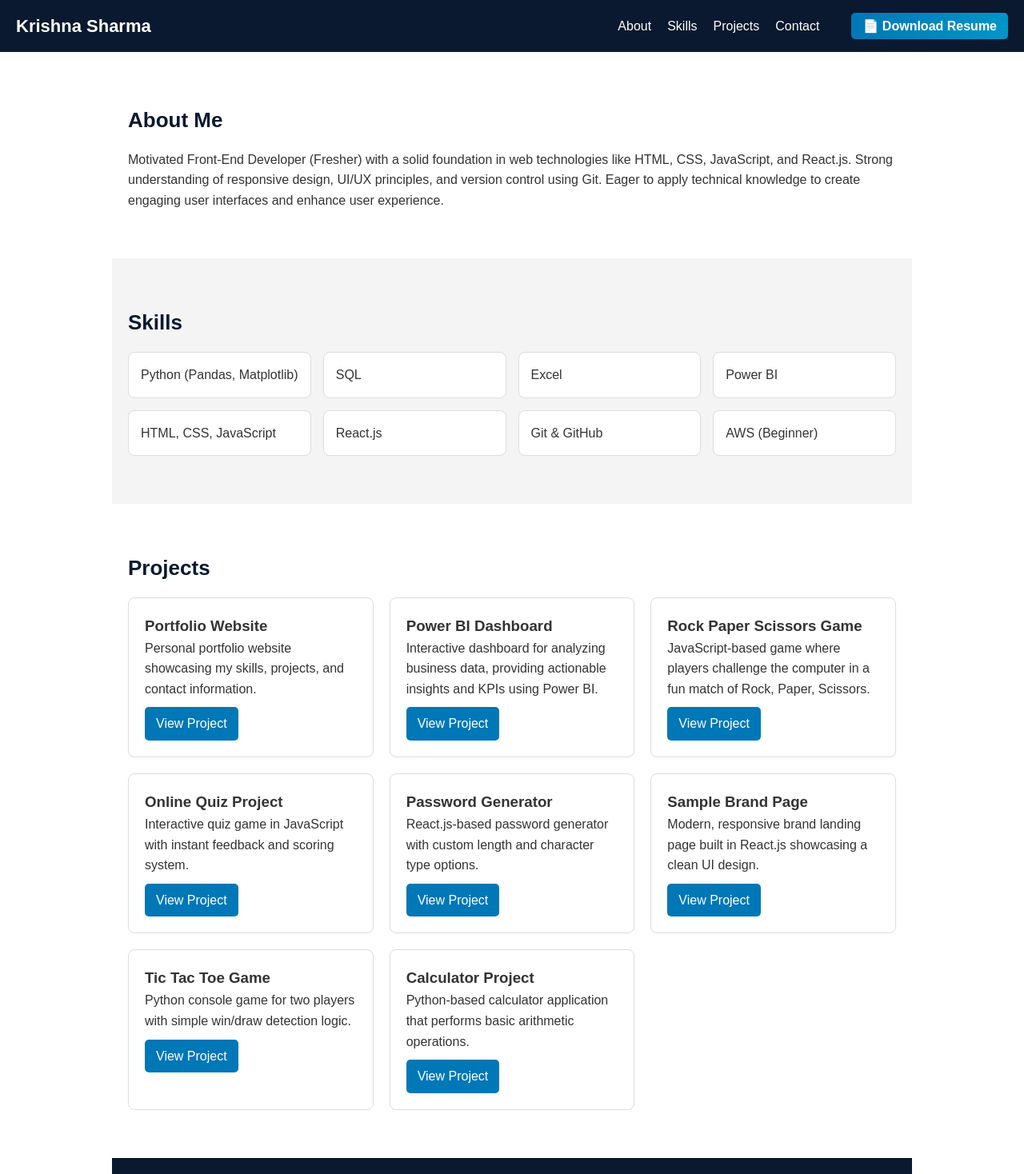
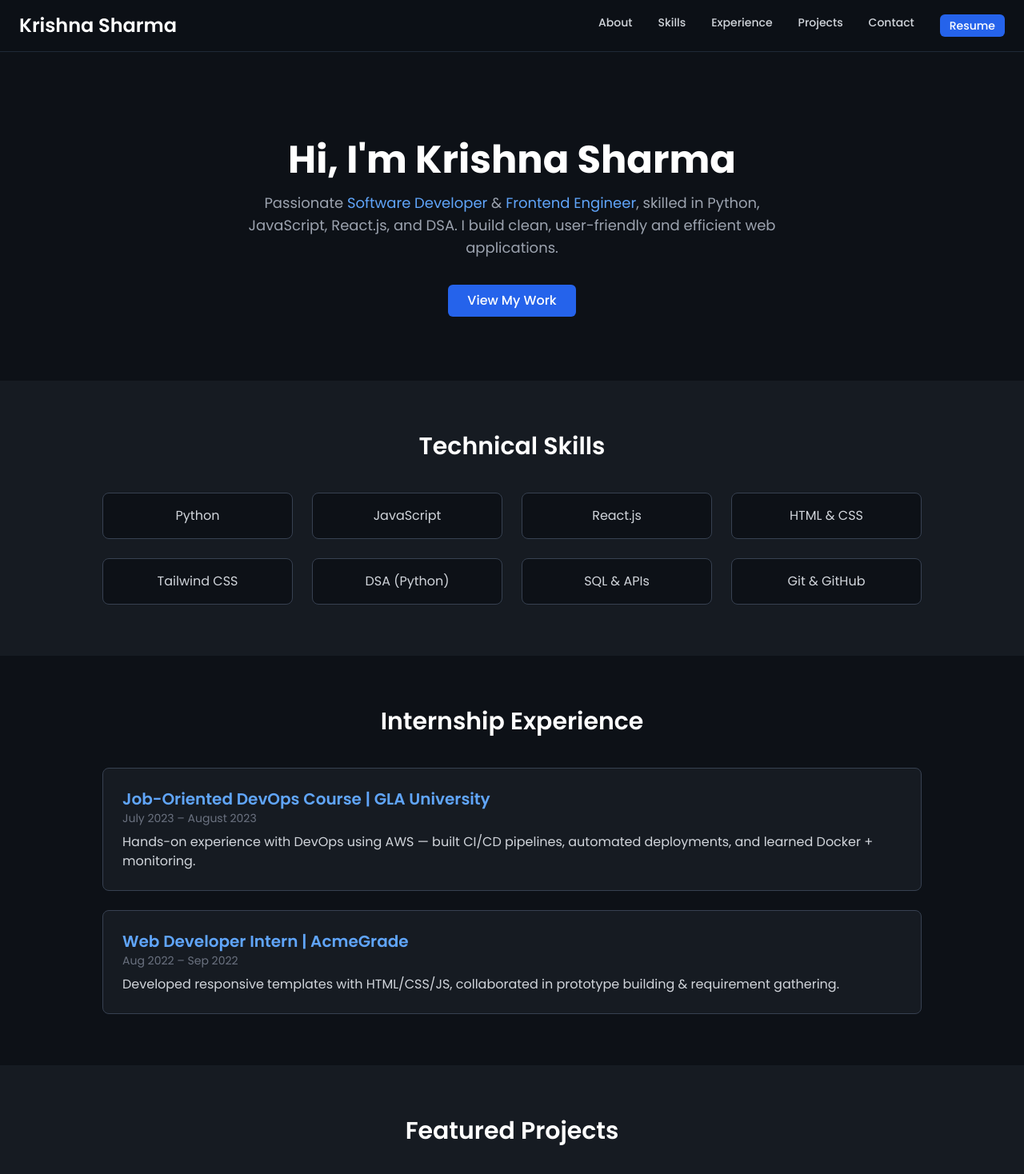
Before and after one commit to krshna02/Portfolio, a plain HTML site: page index.html in a window 1280 px wide. Shown: the top 1468 px of the page at 80% size. Drawn offline with nearby package versions, Linux system fonts and the light colour scheme.

Commit message:
Revamp portfolio website with new layout and styles
Updated the portfolio website to enhance layout, styling, and content. Added new sections for skills, experience, and projects, and improved responsiveness with Tailwind CSS.

```diff
--- a/index.html
+++ b/index.html
@@ -2,200 +2,155 @@
 <html lang="en">
 <head>
   <meta charset="UTF-8">
-<meta name="viewport" content="width=device-width, initial-scale=1.0">
-<title>Krishna Sharma - Portfolio</title>
-<style>
-  * { margin: 0; padding: 0; box-sizing: border-box; }
-  html { scroll-behavior: smooth; }
-  body { font-family: Arial, sans-serif; background-color: #fff; color: #333; line-height: 1.6; }
+  <meta name="viewport" content="width=device-width, initial-scale=1">
+  <title>Krishna Sharma | Software & Front-end Developer</title>
+  <script src="https://cdn.tailwindcss.com"></script>
+  <link href="https://fonts.googleapis.com/css2?family=Poppins:wght@400;500;600;700&display=swap" rel="stylesheet">
+  <style> body { font-family: 'Poppins', sans-serif; } </style>
+</head>
+<body class="bg-[#0d1117] text-gray-300 antialiased">
 
-  /* Header */
-  header {
-    background-color: #0a192f; color: white; padding: 15px 20px;
-    position: fixed; width: 100%; top: 0; z-index: 1000;
-    display: flex; justify-content: space-between; align-items: center;
-  }
-  header h1 { font-size: 22px; }
-  nav ul { display: flex; list-style: none; }
-  nav ul li { margin-left: 20px; }
-  nav ul li a { color: white; text-decoration: none; }
-  nav ul li a:hover { color: #0077b6; }
-
-  /* Resume Button */
-  .resume-btn {
-    background: linear-gradient(90deg, #0077b6, #0096c7);
-    color: white; padding: 8px 14px;
-    margin-left: 20px; border-radius: 5px; font-weight: bold;
-    text-decoration: none; transition: 0.3s ease;
-  }
-  .resume-btn:hover { background: linear-gradient(90deg, #005f73, #0077b6); }
-
-  /* Mobile Menu */
-  #menu-btn { display: none; background: none; border: none; cursor: pointer; }
-  #menu-btn svg { fill: white; }
-  #mobile-menu { display: none; background-color: #0a192f; }
-  #mobile-menu ul { list-style: none; padding: 10px; }
-  #mobile-menu ul li { padding: 10px 0; }
-  #mobile-menu ul li a { color: white; text-decoration: none; }
-
-  /* Sections */
-  section { padding: 60px 20px; max-width: 1000px; margin: auto; }
-  section h2 { font-size: 26px; margin-bottom: 15px; color: #0a192f; }
-
-  /* Skills */
-  .skills-grid {
-    display: grid; grid-template-columns: repeat(auto-fit, minmax(200px, 1fr)); gap: 15px;
-  }
-  .skill-card {
-    background: white; padding: 15px; border-radius: 8px;
-    border: 1px solid #ddd; transition: transform 0.2s ease;
-  }
-  .skill-card:hover { transform: scale(1.05); border-color: #0077b6; }
-
-  /* Projects */
-  .projects-grid {
-    display: grid; grid-template-columns: repeat(auto-fit, minmax(300px, 1fr)); gap: 20px;
-  }
-  .project-card {
-    background: white; padding: 20px; border-radius: 8px;
-    border: 1px solid #ddd; transition: box-shadow 0.3s ease;
-  }
-  .project-card:hover { box-shadow: 0 4px 12px rgba(0,0,0,0.15); }
-  .project-card a {
-    display: inline-block; margin-top: 10px; background: #0077b6; color: white;
-    padding: 8px 14px; border-radius: 5px; text-decoration: none;
-  }
-  .project-card a:hover { background: #005f73; }
-
-  /* Contact */
-  #contact { background-color: #0a192f; color: white; text-align: center; }
-  #contact a { color: #90e0ef; text-decoration: underline; }
-
-  /* Footer */
-  footer { background: #0a192f; color: #ccc; text-align: center; padding: 10px; font-size: 14px; }
-
-  /* Responsive */
-  @media (max-width: 768px) {
-    nav ul { display: none; }
-    #menu-btn { display: block; }
-    #mobile-menu.show { display: block; }
-    .resume-btn { margin: 10px 0 0 0; display: inline-block; }
-  }
-</style>
-</head>
-<body>
-
-<header>
-  <h1>Krishna Sharma</h1>
-  <nav>
-    <ul>
-      <li><a href="#about">About</a></li>
-      <li><a href="#skills">Skills</a></li>
-      <li><a href="#projects">Projects</a></li>
-      <li><a href="#contact">Contact</a></li>
-      <li><a href="KRISHNA resume.pdf" download class="resume-btn">📄 Download Resume</a></li>
-    </ul>
+  <!-- Navbar -->
+  <header class="fixed w-full bg-[#0d1117]/95 backdrop-blur-md z-50 border-b border-gray-800">
+    <div class="max-w-7xl mx-auto flex justify-between items-center px-6 py-4">
+      <h1 class="text-xl md:text-2xl font-semibold text-white">Krishna Sharma</h1>
+      <nav class="hidden md:flex space-x-8 text-sm font-medium">
+        <a href="#about" class="hover:text-blue-400 transition">About</a>
+        <a href="#skills" class="hover:text-blue-400 transition">Skills</a>
+        <a href="#experience" class="hover:text-blue-400 transition">Experience</a>
+        <a href="#projects" class="hover:text-blue-400 transition">Projects</a>
+        <a href="#contact" class="hover:text-blue-400 transition">Contact</a>
+        <a href="KRISHNA'resume.pdf" download class="bg-blue-600 text-white px-3 py-1 rounded-md hover:bg-blue-500 transition">Resume</a>
       </nav>
-  <button id="menu-btn">
-    <svg xmlns="http://www.w3.org/2000/svg" height="24" width="24"><path d="M4 6h16v2H4zm0 5h16v2H4zm0 5h16v2H4z"/></svg>
-  </button>
+      <button id="menu-btn" class="md:hidden text-white text-3xl">&#9776;</button>
+    </div>
+    <div id="mobile-menu" class="hidden flex-col bg-[#161B22] text-center md:hidden border-t border-gray-800">
+      <a href="#about" class="py-2 hover:text-blue-400 transition">About</a>
+      <a href="#skills" class="py-2 hover=text-blue-400 transition">Skills</a>
+      <a href="#experience" class="py-2 hover:text-blue-400 transition">Experience</a>
+      <a href="#projects" class="py-2 hover:text-blue-400 transition">Projects</a>
+      <a href="#contact" class="py-2 hover:text-blue-400 transition">Contact</a>
+      <a href="KRISHNA_resume.pdf" download class="py-2 bg-blue-600 mx-6 mt-2 rounded-md text-white hover:bg-blue-500 transition">Download Resume</a>
+    </div>
   </header>
 
-<div id="mobile-menu">
-  <ul>
-    <li><a href="#about">About</a></li>
-    <li><a href="#skills">Skills</a></li>
-    <li><a href="#projects">Projects</a></li>
-    <li><a href="#contact">Contact</a></li>
-    <li><a href="KRISHNA resume.pdf" download class="resume-btn">📄 Download Resume</a></li>
-  </ul>
-</div>
+  <!-- Spacer for fixed header -->
+  <div class="h-24"></div>
 
-<div style="height: 70px;"></div>
-
-<section id="about">
-  <h2>About Me</h2>
-  <p>
-   Motivated Front-End Developer (Fresher) with a solid foundation in web technologies like HTML, CSS, JavaScript, and React.js. Strong understanding of responsive design, UI/UX principles, and version control using Git. Eager to apply technical knowledge to create engaging user interfaces and enhance user experience.
+  <!-- Hero Section -->
+  <section id="about" class="text-center px-6 py-20">
+    <h2 class="text-4xl md:text-5xl font-bold text-white mb-4">Hi, I'm Krishna Sharma </h2>
+    <p class="max-w-2xl mx-auto text-lg text-gray-400">
+      Passionate <span class="text-blue-400">Software Developer</span> & <span class="text-blue-400">Frontend Engineer</span>, skilled in Python, JavaScript, React.js, and DSA. I build clean, user-friendly and efficient web applications.
     </p>
+    <a href="#projects" class="mt-8 inline-block bg-blue-600 hover:bg-blue-500 px-6 py-2 rounded-md text-white font-medium transition">View My Work</a>
   </section>
 
-<section id="skills" style="background-color:#f4f4f4;">
-  <h2>Skills</h2>
-  <div class="skills-grid">
-    <div class="skill-card">Python (Pandas, Matplotlib)</div>
-    <div class="skill-card">SQL</div>
-    <div class="skill-card">Excel</div>
-    <div class="skill-card">Power BI</div>
-    <div class="skill-card">HTML, CSS, JavaScript</div>
-    <div class="skill-card">React.js</div>
-    <div class="skill-card">Git & GitHub</div>
-    <div class="skill-card">AWS (Beginner)</div>
+  <!-- Skills Section -->
+  <section id="skills" class="bg-[#161B22] py-16 px-6">
+    <h2 class="text-3xl font-semibold text-center text-white mb-10">Technical Skills</h2>
+    <div class="max-w-5xl mx-auto grid grid-cols-2 sm:grid-cols-3 md:grid-cols-4 gap-6 text-center">
+      <div class="bg-[#0d1117] border border-gray-700 p-4 rounded-lg hover:border-blue-500 transition">Python</div>
+      <div class="bg-[#0d1117] border border-gray-700 p-4 rounded-lg hover:border-blue-500 transition">JavaScript</div>
+      <div class="bg-[#0d1117] border border-gray-700 p-4 rounded-lg hover:border-blue-500 transition">React.js</div>
+      <div class="bg-[#0d1117] border border-gray-700 p-4 rounded-lg hover:border-blue-500 transition">HTML & CSS</div>
+      <div class="bg-[#0d1117] border border-gray-700 p-4 rounded-lg hover:border-blue-500 transition">Tailwind CSS</div>
+      <div class="bg-[#0d1117] border border-gray-700 p-4 rounded-lg hover:border-blue-500 transition">DSA (Python)</div>
+      <div class="bg-[#0d1117] border border-gray-700 p-4 rounded-lg hover:border-blue-500 transition">SQL & APIs</div>
+      <div class="bg-[#0d1117] border border-gray-700 p-4 rounded-lg hover:border-blue-500 transition">Git & GitHub</div>
     </div>
   </section>
 
-<section id="projects">
-  <h2>Projects</h2>
-  <div class="projects-grid">
-    <div class="project-card">
-      <h3>Portfolio Website</h3>
-      <p>Personal portfolio website showcasing my skills, projects, and contact information.</p>
-      <a href="https://github.com/krshna02/Portfolio" target="_blank">View Project</a>
+  <!-- Experience Section -->
+  <section id="experience" class="py-16 px-6">
+    <h2 class="text-3xl font-semibold text-center text-white mb-10">Internship Experience</h2>
+    <div class="max-w-5xl mx-auto space-y-6">
+      <div class="bg-[#161B22] border border-gray-700 p-6 rounded-lg">
+        <h3 class="text-xl font-semibold text-blue-400">Job-Oriented DevOps Course | GLA University</h3>
+        <p class="text-sm text-gray-500 mb-2">July 2023 – August 2023</p>
+        <p>
+          Hands-on experience with DevOps using AWS — built CI/CD pipelines, automated deployments, and learned Docker + monitoring.
+        </p>
       </div>
-
-    <div class="project-card">
-      <h3>Power BI Dashboard</h3>
-      <p>Interactive dashboard for analyzing business data, providing actionable insights and KPIs using Power BI.</p>
-      <a href="https://github.com/krshna02/power-bi-project" target="_blank">View Project</a>
-    </div>
-    <div class="project-card">
-      <h3>Rock Paper Scissors Game</h3>
-      <p>JavaScript-based game where players challenge the computer in a fun match of Rock, Paper, Scissors.</p>
-      <a href="https://github.com/krshna02/krishnajsproject" target="_blank">View Project</a>
-    </div>
-    <div class="project-card">
-      <h3>Online Quiz Project</h3>
-      <p>Interactive quiz game in JavaScript with instant feedback and scoring system.</p>
-      <a href="https://github.com/krshna02/krishnajsproject" target="_blank">View Project</a>
-    </div>
-    <div class="project-card">
-      <h3>Password Generator</h3>
-      <p>React.js-based password generator with custom length and character type options.</p>
-      <a href="https://github.com/krshna02/react-projects" target="_blank">View Project</a>
-    </div>
-    <div class="project-card">
-      <h3>Sample Brand Page</h3>
-      <p>Modern, responsive brand landing page built in React.js showcasing a clean UI design.</p>
-      <a href="https://github.com/krshna02/react-projects" target="_blank">View Project</a>
-    </div>
-    <div class="project-card">
-      <h3>Tic Tac Toe Game</h3>
-      <p>Python console game for two players with simple win/draw detection logic.</p>
-      <a href="https://github.com/krshna02/Tic_Tic_Toeproject" target="_blank">View Project</a>
-    </div>
-    <div class="project-card">
-      <h3>Calculator Project</h3>
-      <p>Python-based calculator application that performs basic arithmetic operations.</p>
-      <a href="https://github.com/krshna02/calcproject" target="_blank">View Project</a>
+      <div class="bg-[#161B22] border border-gray-700 p-6 rounded-lg">
+        <h3 class="text-xl font-semibold text-blue-400">Web Developer Intern | AcmeGrade</h3>
+        <p class="text-sm text-gray-500 mb-2">Aug 2022 – Sep 2022</p>
+        <p>
+          Developed responsive templates with HTML/CSS/JS, collaborated in prototype building & requirement gathering.
+        </p>
       </div>
     </div>
   </section>
 
-<section id="contact">
-  <h2>Contact Me</h2>
-  <p>📧 Email: <a href="mailto:abhinavsharma222003@gmail.com">abhinavsharma222003@gmail.com</a></p>
-  <p>📱 Phone: +91 9105893452</p>
-  <p>🔗 <a href="https://www.linkedin.com/in/krsna0218" target="_blank">LinkedIn</a></p>
-  <p>🔗 <a href="https://github.com/krshna02" target="_blank">GitHub</a></p>
+  <!-- Projects Section -->
+  <section id="projects" class="bg-[#161B22] py-16 px-6">
+    <h2 class="text-3xl font-semibold text-center text-white mb-10">Featured Projects</h2>
+    <div class="max-w-6xl mx-auto grid gap-8 md:grid-cols-2 lg:grid-cols-3">
+      <div class="bg-[#0d1117] border border-gray-700 p-6 rounded-lg hover:border-blue-500 transition">
+        <h3 class="text-lg font-semibold text-blue-400">REST API Weather App</h3>
+        <p class="text-gray-400 mt-2 text-sm">Responsive weather app built using HTML, Tailwind & JS fetching live API for city forecasts.</p>
+        <a href="https://github.com/krshna02/Restapi-project" class="inline-block mt-3 text-blue-400 hover:underline" target="_blank">View on GitHub →</a>
+      </div>
+      <div class="bg-[#0d1117] border border-gray-700 p-6 rounded-lg hover:border-blue-500 transition">
+        <h3 class="text-lg font-semibold text-blue-400">Job Openings (React)</h3>
+        <p class="text-gray-400 mt-2 text-sm">React app showing job listings from tech companies with filtering & clean UI.</p>
+        <a href="https://github.com/krshna02/job-applications" class="inline-block mt-3 text-blue-400 hover:underline" target="_blank">View on GitHub →</a>
+      </div>
+      <div class="bg-[#0d1117] border border-gray-700 p-6 rounded-lg hover:border-blue-500 transition">
+        <h3 class="text-lg font-semibold text-blue-400">Analog Clock</h3>
+        <p class="text-gray-400 mt-2 text-sm">Elegant analog clock created with HTML, CSS & JS using pure animations.</p>
+        <a href="https://github.com/krshna02/Analog-clock-project" class="inline-block mt-3 text-blue-400 hover:underline" target="_blank">View on GitHub →</a>
+      </div>
+      <div class="bg-[#0d1117] border border-gray-700 p-6 rounded-lg hover:border-blue-500 transition">
+        <h3 class="text-lg font-semibold text-blue-400">Tic-Tac-Toe</h3>
+        <p class="text-gray-400 mt-2 text-sm">The game allows two players to play turn-by-turn, detects wins and draws in real-time, and provides a restart option.</p>
+        <a href="https://github.com/krshna02/Tic-Tac-Toe/" class="inline-block mt-3 text-blue-400 hover:underline" target="_blank">View on GitHub →</a>
+      </div>
+    </div>
   </section>
 
-<footer>
-  &copy; 2025 Krishna Sharma. All rights reserved.
+  <!-- Education & Certificates Section -->
+  <section id="education" class="py-16 px-6">
+    <h2 class="text-3xl font-semibold text-center text-white mb-10">Education & Certifications</h2>
+    <div class="max-w-5xl mx-auto">
+      <div class="bg-[#161B22] border border-gray-700 p-6 rounded-lg mb-6">
+        <h3 class="font-semibold text-blue-400">B.Tech in Computer Science</h3>
+        <p class="text-gray-400">GLA University, Mathura (2021-2025)</p>
+      </div>
+      <div class="bg-[#161B22] border border-gray-700 p-6 rounded-lg mb-6">
+        <h3 class="font-semibold text-blue-400">Intermediate (12th)</h3>
+        <p class="text-gray-400">Gayatri Public School, Agra (2020-2021)</p>
+      </div>
+      <h3 class="text-xl font-semibold text-blue-400 mt-10 mb-4">Certificates</h3>
+      <ul class="list-disc ml-6 space-y-1 text-gray-300">
+        <li>Python Essentials – Cisco</li>
+        <li>Web Development – AcmeGrade</li>
+        <li>SQL (Basic) – HackerRank</li>
+        <li>Intro to Generative AI Studio – Google Cloud</li>
+        <li>JP Morgan Chase & Co. Software Engineering Simulation</li>
+      </ul>
+    </div>
+  </section>
+
+  <!-- Contact Section -->
+  <section id="contact" class="bg-[#161B22] py-16 text-center px-6">
+    <h2 class="text-3xl font-semibold text-white mb-6">Get in Touch</h2>
+    <p class="text-gray-400 mb-3">📧 <a href="mailto:abhinavsharma222003@gmail.com" class="text-blue-400 hover:underline">abhinavsharma222003@gmail.com</a></p>
+    <p class="text-gray-400 mb-3">📱 +91 9105893452</p>
+    <p class="text-gray-400">🔗 <a href="https://www.linkedin.com/in/krsna0218" target="_blank" class="text-blue-400 hover:underline">LinkedIn</a> | <a href="https://github.com/krshna02" target="_blank" class="text-blue-400 hover:underline">GitHub</a></p>
+  </section>
+
+  <!-- Footer -->
+  <footer class="bg-[#0d1117] text-center text-gray-500 py-4 border-t border-gray-800">
+    © 2025 Krishna Sharma. All Rights Reserved.
   </footer>
 
+  <!-- Mobile menu JS -->
   <script>
-  document.getElementById('menu-btn').addEventListener('click', function() {
-    document.getElementById('mobile-menu').classList.toggle('show');
+    const menuBtn = document.getElementById('menu-btn');
+    const mobileMenu = document.getElementById('mobile-menu');
+    menuBtn.addEventListener('click', () => {
+      mobileMenu.classList.toggle('hidden');
     });
   </script>
 
```
Lines whose indentation alone changed are shown as unchanged.
